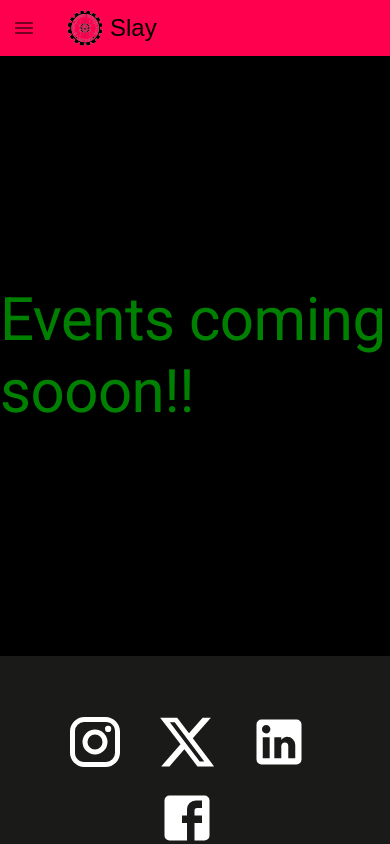
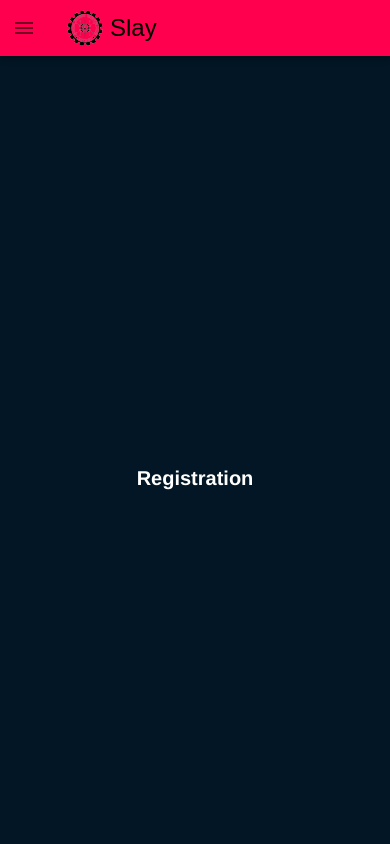
Before and after one commit to ayush-297/college-ctf, a React (Create React App) app: page /events in a window 390 px wide. Shown: the top 844 px of the page. Built offline with nearby package versions, Linux system fonts and the light colour scheme.

Commit message:
event page

```diff
--- a/src/pages/Events.jsx
+++ b/src/pages/Events.jsx
@@ -1,16 +1,74 @@
 import React from 'react'
 import Layout from '../components/Layout/Layout'
 import { Typography } from '@mui/material'
-
+import '../styles/events.css'
 const Events = () => {
   return (
-    <div>
-        <Layout>
-            <Typography variant='h2' sx={{display: "flex", justifyContent: "center", height: "600px", alignItems: "center", color:"green" , background: "black"}}>
-                Events coming sooon!!
-            </Typography>
-        </Layout>
+    <Layout>
+           <section id="timeline">
+
+  <div className="tl-item">
+
+    <div className="tl-bg" ></div>
+
+    <div className="tl-year">
+      <p className="f2 heading--sanSerif">Registration</p>
     </div>
+
+    <div className="tl-content">
+      <h1>4TH-15TH FEBRUARY</h1>
+      <p>Lorem ipsum dolor sit amet, consectetur adipisicing elit, sed do eiusmod tempor incididunt ut labore et dolore magna aliqua. Ut enim ad minim veniam, quis nostrud exercitation ullamco laboris nisi ut aliquip ex ea commodo consequat. Duis aute irure dolor in reprehenderit in voluptate velit.</p>
+    </div>
+
+  </div>
+
+  <div className="tl-item">
+
+    <div className="tl-bg" ></div>
+
+    <div className="tl-year">
+      <p>Workshop</p>
+    </div>
+
+    <div className="tl-content">
+      <h1 className="f3 text--accent ttu">17TH FEB - 10:30 AM</h1>
+      <p>Suspendisse potenti. Sed sollicitudin eros lorem, eget accumsan risus dictum id. Maecenas dignissim ipsum vel mi rutrum egestas. Donec mauris nibh, facilisis ut hendrerit vel, fringilla sed felis. Morbi sed nisl et arcu.</p>
+    </div>
+
+  </div>
+
+  <div className="tl-item">
+
+    <div className="tl-bg" ></div>
+
+    <div className="tl-year">
+      <p className=" heading--sanSerif">CTF</p>
+    </div>
+
+    <div className="tl-content">
+      <h1 className="f3 text--accent ttu">17TH FEB - 2:00 PM</h1>
+      <p>Mauris cursus magna at libero lobortis tempor. Suspendisse potenti. Aliquam interdum vulputate neque sit amet varius. Maecenas ac pulvinar nisi. Fusce vitae nunc ultrices, tristique dolor at, porttitor dolor. Etiam id cursus arcu, in dapibus nibh. Pellentesque non porta leo. Nulla eros odio, egestas quis efficitur vel, pretium sed.</p>
+    </div>
+
+  </div>
+
+  <div className="tl-item">
+
+    <div className="tl-bg" ></div>
+
+    <div className="tl-year">
+      <p className="f2 heading--sanSerif">Validictory<br/>Mentions</p>
+    </div>
+
+    <div className="tl-content">
+      <h1 className="f3 text--accent ttu">17TH FEB - 5:30 PM</h1>
+      <p>Suspendisse ac mi at dolor sodales faucibus. Nunc sagittis ornare purus non euismod. Donec vestibulum efficitur tortor, eget efficitur enim facilisis consequat. Vivamus laoreet laoreet elit. Ut ut varius metus, bibendum imperdiet ex. Curabitur diam quam, blandit at risus nec, pulvinar porttitor lorem. Pellentesque dolor elit.</p>
+    </div>
+
+  </div>
+</section>
+
+</Layout>
   )
 }
 
--- /dev/null
+++ b/src/styles/events.css
@@ -0,0 +1,234 @@
+body {
+    font-family: 'Source Sans Pro',Helvetica Neue,Helvetica,Arial,sans-serif;
+    font-size: 16px;
+    line-height: 1.75;
+  }
+
+  #timeline {
+    display: flex;
+    background-color: #031625;
+
+    &:hover {
+      .tl-item {
+        width: 23.3333%;
+      }
+    }
+  }
+
+  .tl-item {
+    transform: translate3d(0, 0, 0);
+    position: relative;
+    width: 25%;
+    height: 100vh;
+    min-height: 600px;
+    color: #fff;
+    overflow: hidden;
+    transition: width 0.5s ease;
+
+    &:before, &:after {
+      transform: translate3d(0, 0, 0);
+      content: '';
+      position: absolute;
+      left: 0; top: 0;
+      width: 100%; height: 100%;
+    }
+
+    &:after {
+      background: transparentize(#031625, 0.15);
+      opacity: 1;
+      transition: opacity 0.5s ease;
+    }
+
+    &:before {
+      background: linear-gradient(to bottom, rgba(0,0,0,0) 0%,rgba(0,0,0,1) 75%);
+      z-index: 1;
+      opacity: 0;
+      transform: translate3d(0, 0, 0) translateY(50%);
+      transition: opacity 0.5s ease, transform 0.5s ease;
+    }
+
+    &:hover {
+      width: 30% !important;
+
+      &:after {
+        opacity: 0;
+      }
+
+      &:before {
+        opacity: 1;
+        transform: translate3d(0, 0, 0) translateY(0);
+        transition: opacity 1s ease, transform 1s ease 0.25s;
+      }
+
+      .tl-content {
+        opacity: 1;
+        transform: translateY(0);
+        transition: all 0.75s ease 0.5s;
+      }
+
+      .tl-bg {
+        filter: grayscale(0);
+      }
+    }
+  }
+
+  .tl-content {
+    transform: translate3d(0, 0, 0) translateY(25px);
+    position: relative;
+    z-index: 1;
+    text-align: center;
+    margin: 0 1.618em;
+    top: 55%;
+    opacity: 0;
+
+    h1 {
+      font-family: 'Pathway Gothic One',Helvetica Neue,Helvetica,Arial,sans-serif;
+      text-transform: uppercase;
+      color: #1779cf;
+      font-size: 1.44rem;
+      font-weight: normal;
+    }
+  }
+
+  .tl-year {
+    position: absolute;
+    top: 50%;
+    left: 50%;
+    transform: translateX(-50%) translateY(-50%);
+    z-index: 1;
+
+    p {
+      font-family: 'Pathway Gothic One',Helvetica Neue,Helvetica,Arial,sans-serif;
+      font-size: 30px;
+      text-align: center;
+      line-height: 100%;
+    }
+  }
+
+  .tl-bg {
+    transform: translate3d(0, 0, 0);
+    position: absolute;
+    width: 100%; height: 100%;
+    top: 0; left: 0;
+    background-size: cover;
+    background-position: center center;
+    transition: filter 0.5s ease;
+    filter: grayscale(100%);
+  }
+  @media only screen and (max-width:1000px)
+  {
+
+  #timeline {
+    display: flex;
+    background-color: #031625;
+    flex-direction: column;
+
+    &:hover {
+      .tl-item {
+        width: 100%;
+      }
+    }
+  }
+
+    .tl-item {
+        transform: translate3d(0, 0, 0);
+        position: relative;
+        width: 25%;
+        height: 400;
+        min-height: 400px;
+        width: 100%;
+        color: #fff;
+        overflow: hidden;
+        transition: width 0.5s ease;
+
+        &:before, &:after {
+          transform: translate3d(0, 0, 0);
+          content: '';
+          position: absolute;
+          left: 0; top: 0;
+          width: 100%; height: 100%;
+        }
+
+        &:after {
+          background: transparentize(#031625, 0.15);
+          opacity: 1;
+          transition: opacity 0.5s ease;
+        }
+
+        &:before {
+          background: linear-gradient(to bottom, rgba(0,0,0,0) 0%,rgba(0,0,0,1) 75%);
+          z-index: 1;
+          opacity: 0;
+          transform: translate3d(0, 0, 0) translateY(50%);
+          transition: opacity 0.5s ease, transform 0.5s ease;
+        }
+
+        &:hover {
+          width: 100% !important;
+
+          &:after {
+            opacity: 0;
+          }
+
+          &:before {
+            opacity: 1;
+            transform: translate3d(0, 0, 0) translateY(0);
+            transition: opacity 1s ease, transform 1s ease 0.25s;
+          }
+
+          .tl-content {
+            opacity: 1;
+            transform: translateY(0);
+            transition: all 0.75s ease 0.5s;
+          }
+
+          .tl-bg {
+            filter: grayscale(0);
+          }
+        }
+      }
+
+      .tl-content {
+        transform: translate3d(0, 0, 0) translateY(25px);
+        position: relative;
+        z-index: 1;
+        text-align: center;
+        margin: 0 1.618em;
+        top: 55%;
+        opacity: 0;
+
+        h1 {
+          font-family: 'Pathway Gothic One',Helvetica Neue,Helvetica,Arial,sans-serif;
+          text-transform: uppercase;
+          color: #1779cf;
+          font-size: 1.44rem;
+          font-weight: normal;
+        }
+      }
+
+      .tl-year {
+        position: absolute;
+        top: 50%;
+        left: 50%;
+        transform: translateX(-50%) translateY(-50%);
+        z-index: 1;
+
+        p {
+          font-family: 'Pathway Gothic One',Helvetica Neue,Helvetica,Arial,sans-serif;
+          font-size: 20px;
+          text-align: center;
+        }
+      }
+
+      .tl-bg {
+        transform: translate3d(0, 0, 0);
+        position: absolute;
+        width: 100%; height: 100%;
+        top: 0; left: 0;
+        background-size: cover;
+        background-position: center center;
+        transition: filter 0.5s ease;
+        filter: grayscale(100%);
+      }
+
+  }
```
